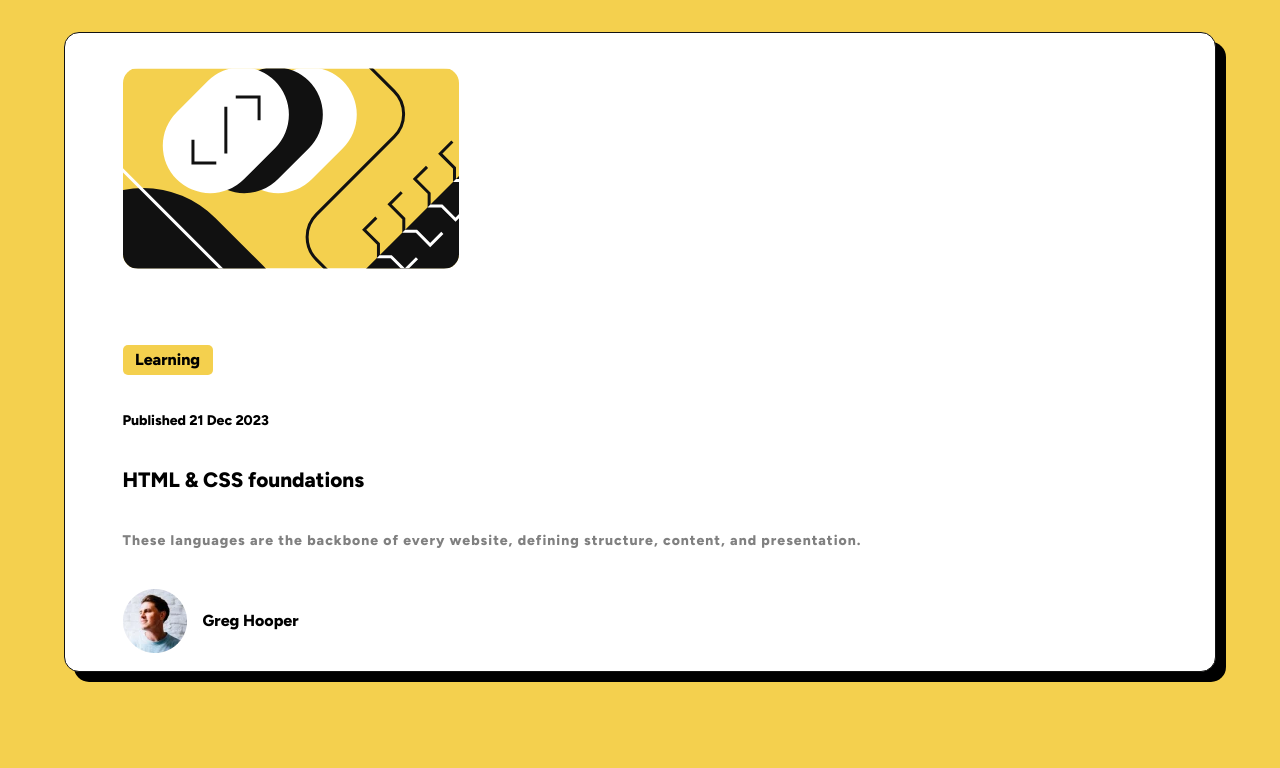
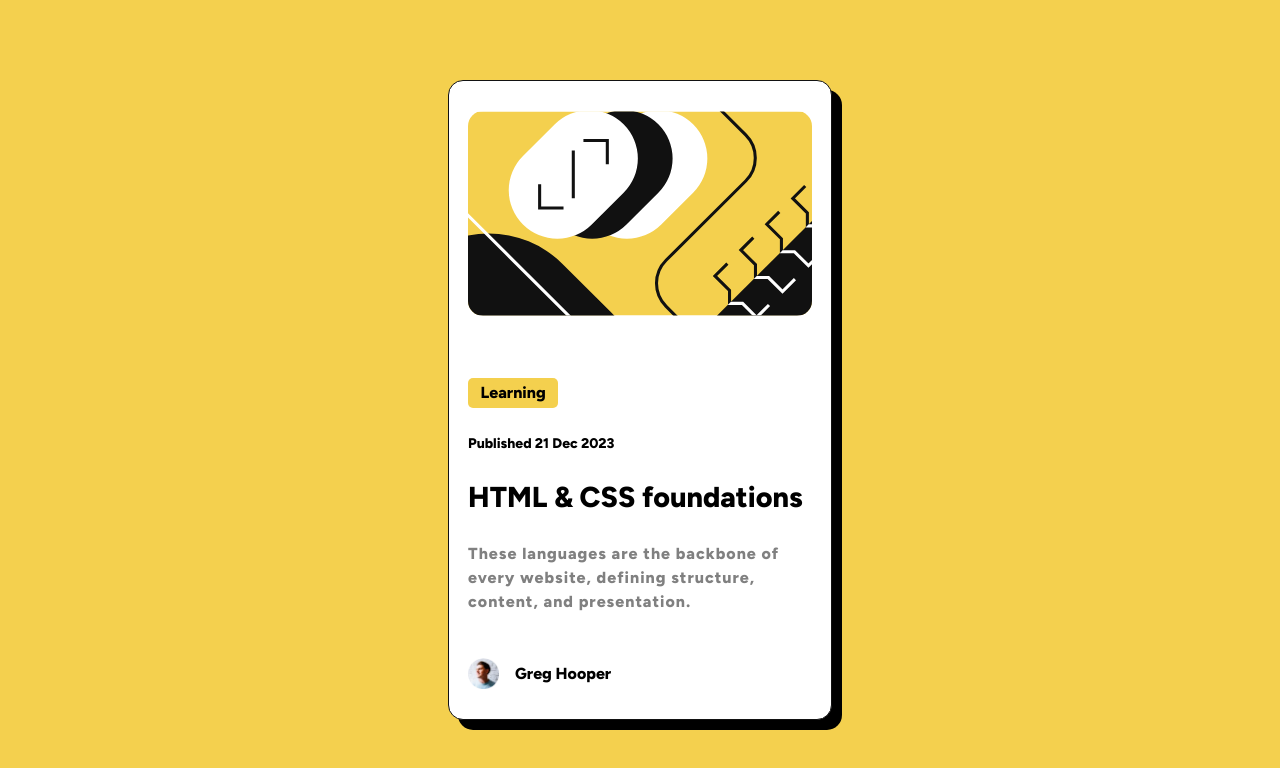
Before and after one commit to WictorNisa/blog-preview, a plain HTML site: page index.html in a window 1280 px wide. Drawn offline with Linux system fonts and the light colour scheme.

Commit message:
Finished desktop layout

```diff
--- a/main.css
+++ b/main.css
@@ -17,13 +17,17 @@ body {
   height: 100vh;
   width: 100%;
   margin: auto;
+  display: flex;
+  flex-direction: column;
+  justify-content: center;
+  align-items: center;
 }
 
 .main-box {
   background-color: var(--White);
   border: 1px solid var(--Black);
   border-radius: 15px;
-  width: 90%;
+  width: 85%;
   height: 80%;
   margin: 2em auto;
   box-shadow: 10px 10px 0px 0px rgba(0, 0, 0, 1);
@@ -84,7 +88,6 @@ body {
 }
 
 .author-box {
-
   width: 60%;
   height: 10%;
   display: flex;
@@ -101,3 +104,30 @@ body {
 .author-name {
   margin-left: 1em;
 }
+
+@media screen and (min-width: 500px) and (max-width: 1440px) {
+  .main-box {
+    width: 30%;
+    height: 80%;
+  }
+
+  .hero-img {
+    width: 100%;
+  }
+
+  .article-headline:hover {
+    color: var(--Yellow);
+  }
+
+  .article-headline{
+    font-size: 1.8em;
+  }
+
+  .article-text{
+    font-size: 16px;
+  }
+
+  .author-img{
+    max-width: 15%;
+  }
+}
```
